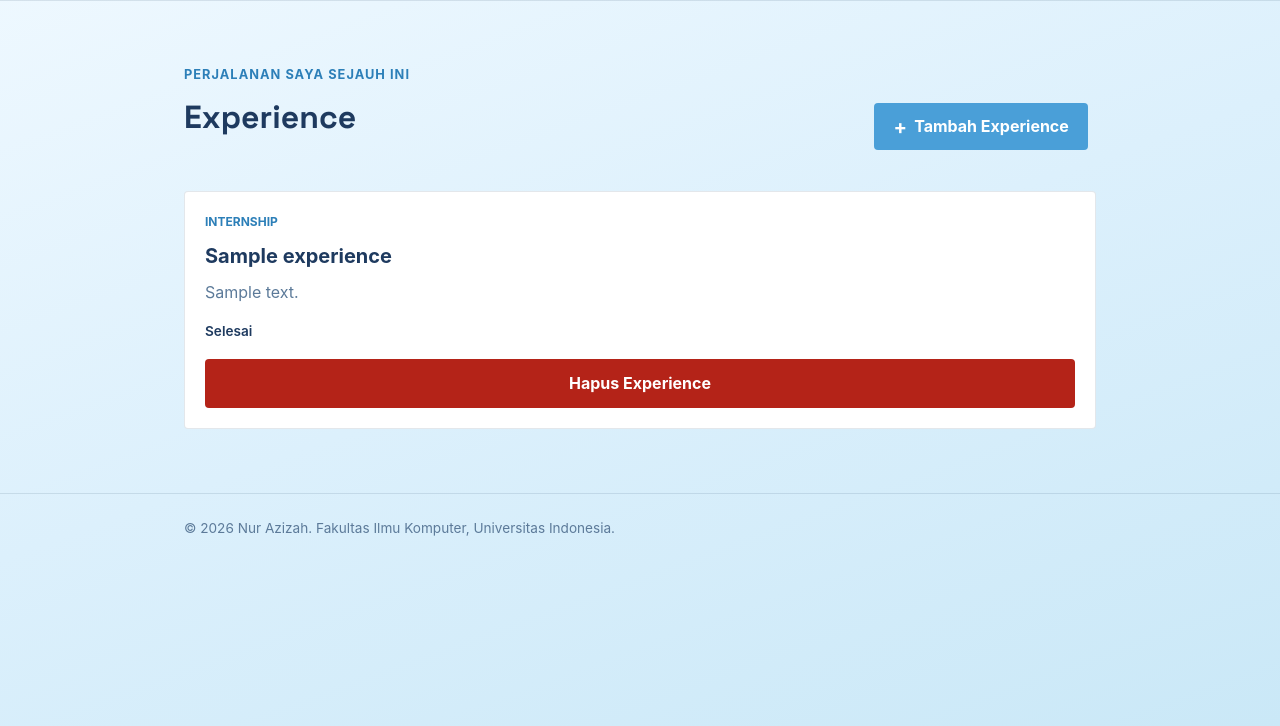
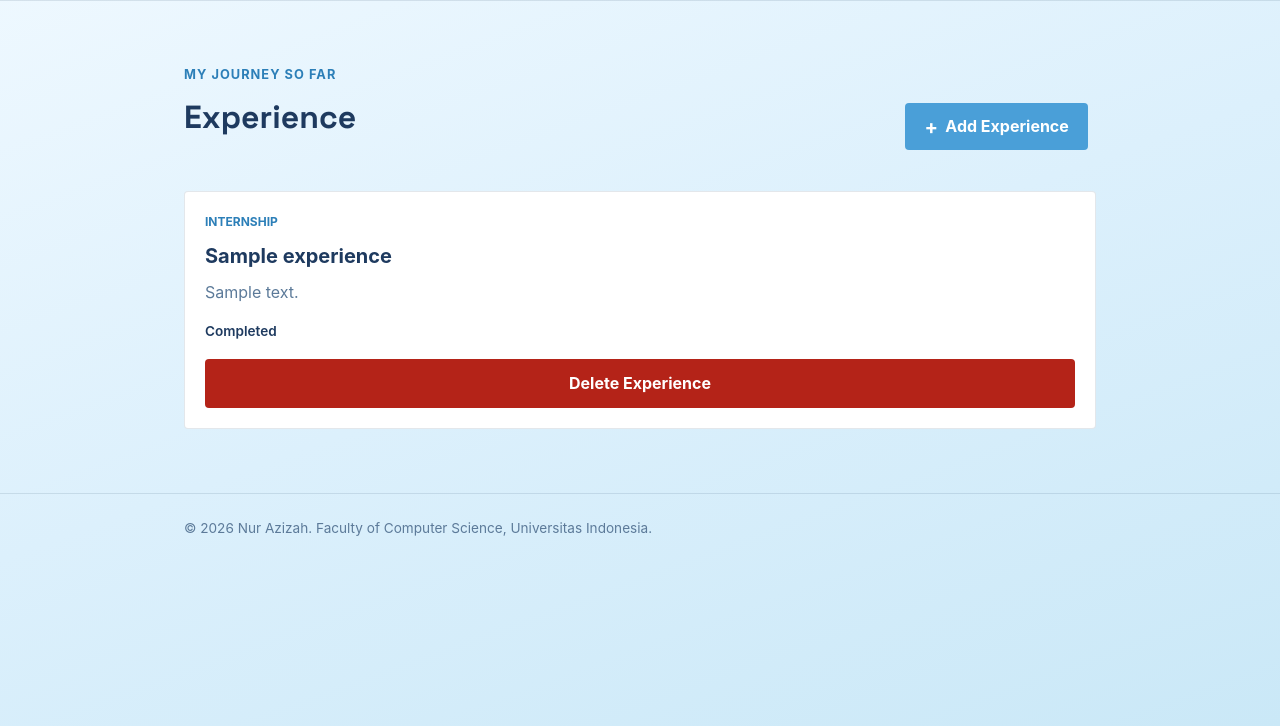
Before and after one commit to nurazizah56-dak/myportofolio, a Django app: page /experience/ in a window 1280 px wide. Shown: the part 74-800 px from the top of the page. Run offline with Django 5.2, Linux system fonts and the light colour scheme; tables that the repository leaves empty hold one stand-in row (values such as "Sample post").

Commit message:
refactor(templates): translate UI text, modals, and layout to English

```diff
--- a/templates/base.html
+++ b/templates/base.html
@@ -4,7 +4,7 @@
 <head>
     <meta charset="UTF-8" />
     <meta name="viewport" content="width=device-width, initial-scale=1.0" />
-    <title>{{ name }} - Portofolio</title>
+    <title>{{ name }} - Portfolio</title>
     <link rel="preconnect" href="https://fonts.googleapis.com">
     <link rel="preconnect" href="https://fonts.gstatic.com" crossorigin>
     <link href="https://fonts.googleapis.com/css2?family=Space+Grotesk:wght@500;700&display=swap" rel="stylesheet">
@@ -30,7 +30,7 @@
 
     <footer class="site-footer">
         <div class="container">
-            <p>&copy; 2026 {{ name }}. Fakultas Ilmu Komputer, Universitas Indonesia.</p>
+            <p>&copy; 2026 {{ name }}. Faculty of Computer Science, Universitas Indonesia.</p>
         </div>
     </footer>
 
@@ -84,7 +84,7 @@
                     passwordInput.focus();
                 }
             } catch (err) {
-                errorEl.textContent = "Terjadi kesalahan, coba lagi.";
+                errorEl.textContent = "An error occurred, please try again.";
                 errorEl.style.display = "block";
             }
         });
--- a/templates/components/experience_delete_modal.html
+++ b/templates/components/experience_delete_modal.html
@@ -2,9 +2,9 @@
     <button type="button"
             class="button button-danger"
             popovertarget="delete-experience-{{ experience.id }}"
-            aria-label="Hapus {{ experience.title }}"
-            title="Hapus pengalaman">
-        Hapus Experience
+            aria-label="Delete {{ experience.title }}"
+            title="Delete experience">
+        Delete Experience
     </button>
 </p>
 
@@ -19,29 +19,29 @@
             class="project-delete-modal__backdrop"
             popovertarget="delete-experience-{{ experience.id }}"
             popovertargetaction="hide"
-            aria-label="Tutup konfirmasi hapus"></button>
+            aria-label="Close delete confirmation"></button>
     <div class="project-delete-modal__content">
         <button type="button"
                 class="project-delete-modal__close"
                 popovertarget="delete-experience-{{ experience.id }}"
                 popovertargetaction="hide"
-                aria-label="Tutup konfirmasi hapus">×</button>
-        <h2 id="delete-experience-title-{{ experience.id }}">Hapus Experience?</h2>
+                aria-label="Close delete confirmation">×</button>
+        <h2 id="delete-experience-title-{{ experience.id }}">Delete Experience?</h2>
         <p>
-            Apakah Anda yakin ingin menghapus
+            Are you sure you want to delete
             <strong>{{ experience.title }}</strong>?
         </p>
         <form class="delete-form" data-delete-url="{% url 'main:delete_experience' experience.id %}">
             {% csrf_token %}
-            <input type="password" name="password" placeholder="Kode rahasia" required
+            <input type="password" name="password" placeholder="Secret key" required
                    class="delete-password-input">
             <p class="delete-error-message" style="display:none;"></p>
             <div class="project-delete-modal__actions">
                 <button type="button"
                         class="button button-secondary"
                         popovertarget="delete-experience-{{ experience.id }}"
-                        popovertargetaction="hide">Batal</button>
-                <button type="submit" class="button button-danger">Ya, Hapus</button>
+                        popovertargetaction="hide">Cancel</button>
+                <button type="submit" class="button button-danger">Yes, Delete</button>
             </div>
         </form>
     </div>
--- a/templates/experience.html
+++ b/templates/experience.html
@@ -1,17 +1,17 @@
 {% extends 'base.html' %}
 {% block meta %}
-    <title>{{ name }} - Portofolio</title>
+    <title>{{ name }} - Portfolio</title>
 {% endblock meta %}
 {% block content %}
 <main>
     <section class="experience-section" id="experience">
         <div class="container">
-            <p class="section-kicker">Perjalanan saya sejauh ini</p>
+            <p class="section-kicker">My journey so far</p>
             <div class="project-header">
                 <h1>Experience</h1>
                 <a href="{% url 'main:create_experience' %}" class="button project-add-button">
                     <span aria-hidden="true">+</span>
-                    Tambah Experience
+                    Add Experience
                 </a>
             </div>
 
@@ -27,16 +27,16 @@
                         </p>
 
                         {% if experience.is_ongoing %}
-                            <p class="experience-status">Sedang berlangsung</p>
+                            <p class="experience-status">Ongoing</p>
                         {% else %}
-                            <p class="experience-status">Selesai</p>
+                            <p class="experience-status">Completed</p>
                         {% endif %}
 
                         {% include "components/experience_delete_modal.html" with experience=experience %}
                     </article>
                 {% empty %}
                     <p class="empty-state">
-                        Belum ada pengalaman yang ditambahkan.
+                        No experience added yet.
                     </p>
                 {% endfor %}
             </div>
```
